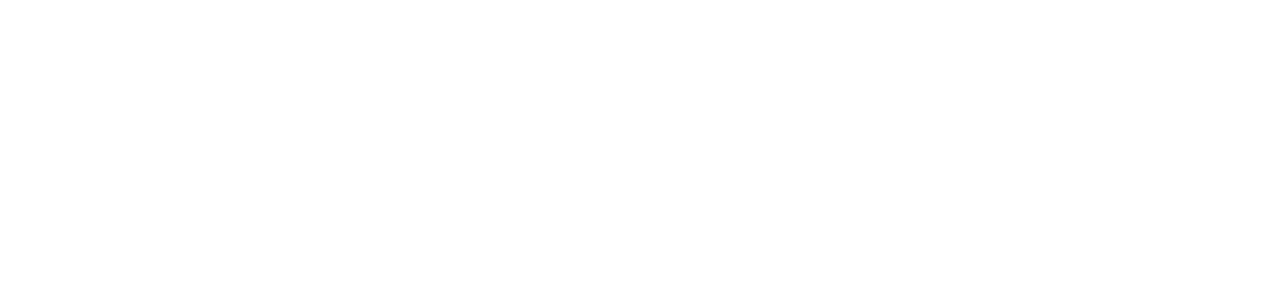
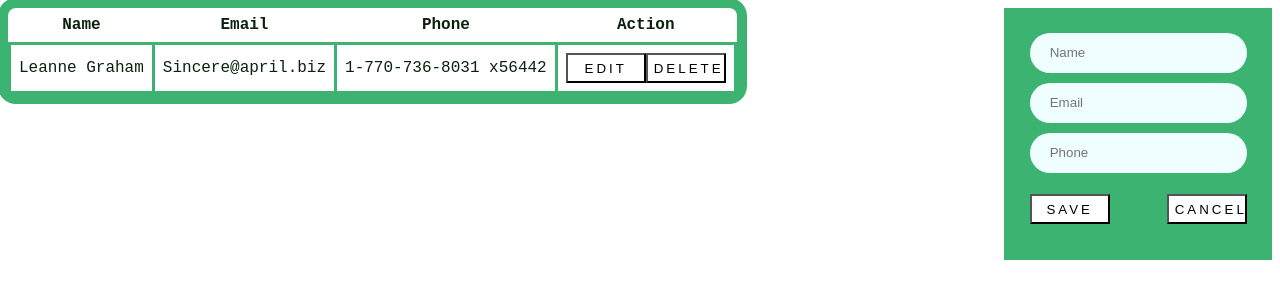
Before and after one commit to Kater328/user-list, a React (Create React App) app: page / in a window 1280 px wide. Shown: the top 300 px of the page. Built offline with nearby package versions, Linux system fonts and the light colour scheme.

Commit message:
feat: create basic components with styles

```diff
--- a/public/index.html
+++ b/public/index.html
@@ -24,7 +24,7 @@
       work correctly both with client-side routing and a non-root public URL.
       Learn how to configure a non-root public URL by running `npm run build`.
     -->
-    <title>React App</title>
+    <title>User List</title>
   </head>
   <body>
     <noscript>You need to enable JavaScript to run this app.</noscript>
--- a/src/App.js
+++ b/src/App.js
@@ -1,11 +1,17 @@
 import React from 'react';
+import Table from './components/Table';
+import Form from './components/Form';
 
-function App() {
-  return (
-    <div className="App">
+class App extends React.Component {
+  render() {
 
-    </div>
-  );
+    return(
+      <div className="app">
+        <Table />
+        <Form />
+      </div>
+    )
+  }
 }
 
 export default App;
--- /dev/null
+++ b/src/components/Form.jsx
@@ -0,0 +1,20 @@
+import React from 'react';
+
+class Form extends React.PureComponent {
+
+  render() {
+    return(
+        <form>
+            <input type="text" placeholder="Name"></input>
+            <input type="text" placeholder="Email"></input>
+            <input type="text" placeholder="Phone"></input>
+            <div className="buttons">
+                <button className="positive_button">Save</button>
+                <button className="negative_button">Cancel</button>
+            </div>
+        </form>
+    )
+  }
+}
+
+export default Form;
--- /dev/null
+++ b/src/components/Table.jsx
@@ -0,0 +1,32 @@
+import React from 'react';
+
+class Table extends React.PureComponent {
+
+  render() {
+    return(
+        <table>
+            <thead>
+                <tr>
+                    <th>Name</th>
+                    <th>Email</th>
+                    <th>Phone</th>
+                    <th>Action</th>
+                </tr>
+            </thead>
+            <tbody>
+                <tr>
+                    <td>Leanne Graham</td>
+                    <td>Sincere@april.biz</td>
+                    <td>1-770-736-8031 x56442</td>
+                    <td>
+                        <button className="positive_button">Edit</button>
+                        <button className="negative_button">Delete</button>
+                    </td>
+                </tr>
+            </tbody>
+        </table>
+    )
+  }
+}
+
+export default Table;
--- a/src/index.css
+++ b/src/index.css
@@ -0,0 +1,90 @@
+:root {
+    --color-green: #3CB371;
+    --color-dark-green: #0b210e;
+    --color-red: #ed3737;
+    --color-light: #ffffff;
+    --color-light-blue: #effeff;
+}
+
+body {
+    font-family: 'Courier New', Courier, monospace;
+    font-size: 1rem;
+    cursor: default;
+}
+
+.app {
+    display: flex;
+    flex-direction: row;
+    justify-content: space-between;
+    flex-wrap: wrap;
+}
+
+table {
+    text-align: left;
+    border-collapse: collapse;
+    border-radius: 0.5rem;
+    box-shadow: 0 0 0 10px var(--color-green);
+    color: #0b210e;
+    height: fit-content;
+}
+
+th {
+    text-align: center;
+    font-weight: bold;
+    padding: 0.5rem;
+}
+
+tbody tr:hover {
+    cursor: pointer;
+    background-color: #3cb37215;
+}
+
+td {
+    border: 0.2rem solid var(--color-green);
+    padding: 8px;
+    background: var(--color-light-green);
+}
+
+button {
+    width: 80px;
+    height: 30px;
+    text-transform: uppercase;
+    letter-spacing: 3px;
+    background: var(--color-light);
+    cursor: pointer;
+}
+
+.positive_button:hover {
+    background: var(--color-green);
+    color: var(--color-light);
+}
+
+.negative_button:hover {
+    background: var(--color-red);
+    color: var(--color-light);
+}
+
+form {
+    display: flex;
+    flex-direction: column;
+    background-color: var(--color-green);
+    padding: 2%;
+    justify-content: space-between;
+    height: fit-content;
+}
+
+input {
+    padding: 0 20px;
+    margin-bottom: 10px;
+    background: var(--color-light-blue);
+    line-height: 40px;
+    border-width: 0;
+    border-radius: 20px;
+    resize: none;
+}
+
+.buttons {
+    margin: 5% 0;
+    display: flex;
+    justify-content: space-between;
+}
```
